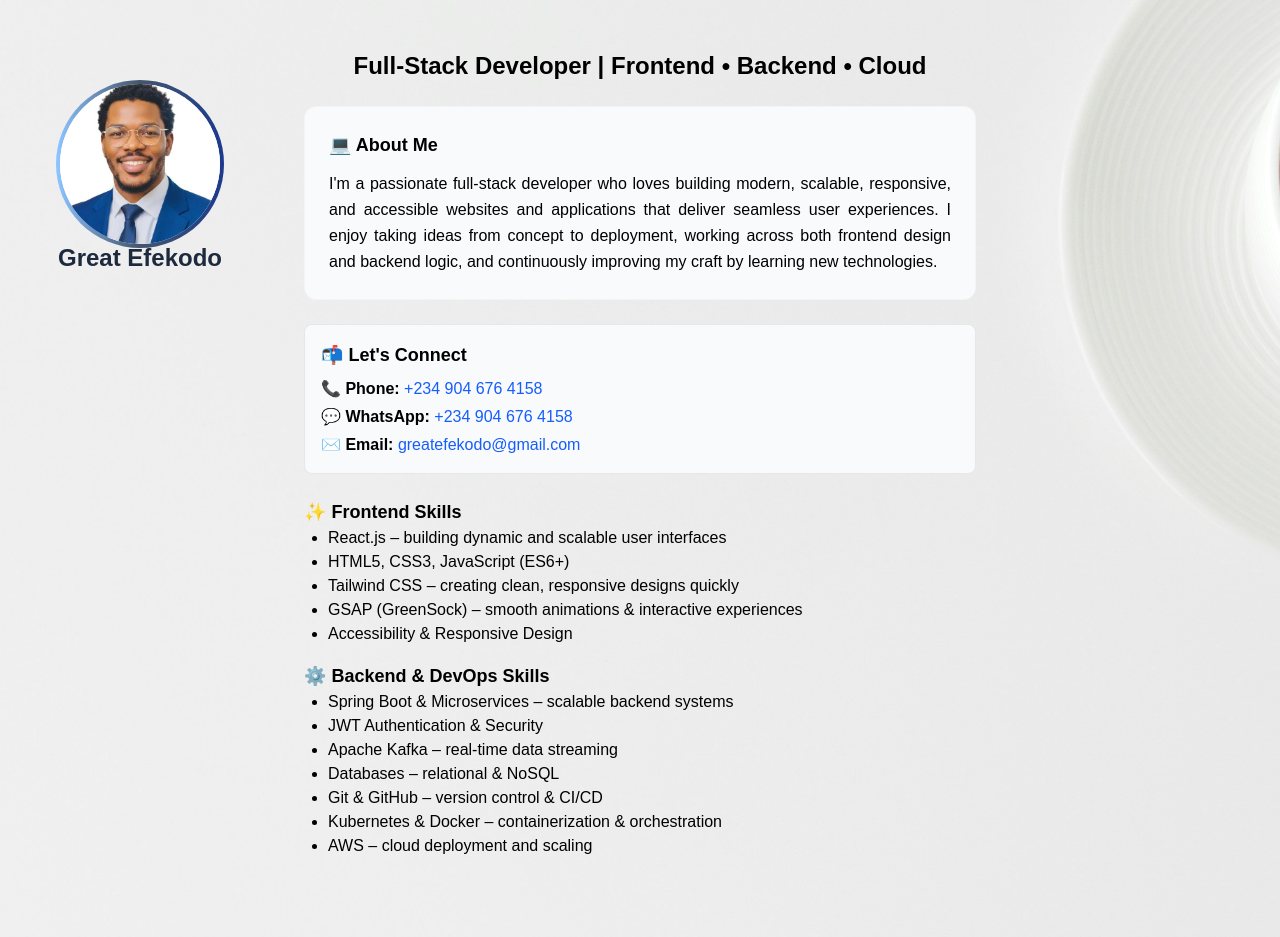
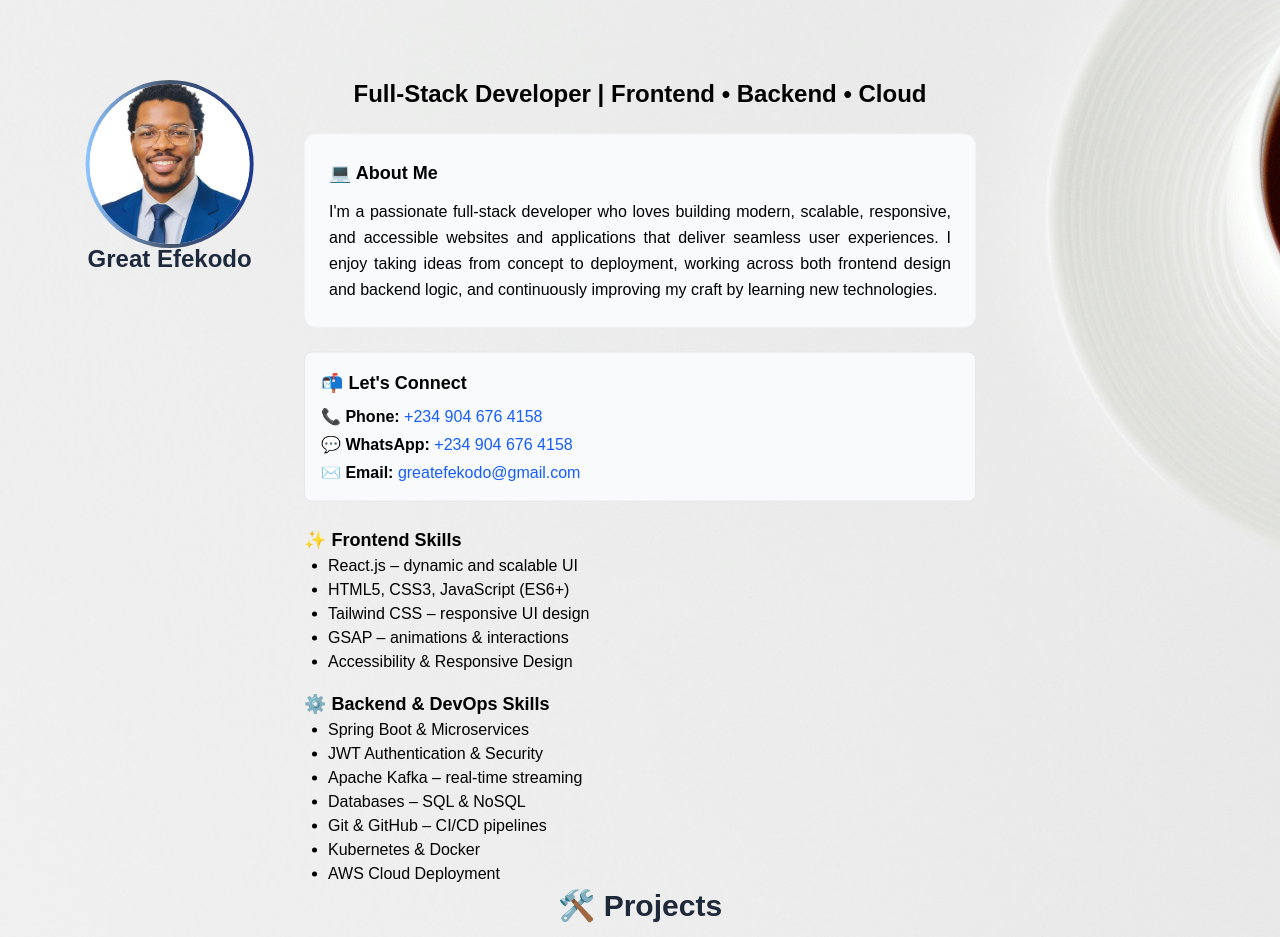
Before and after one commit to greatefekodo/Portfolio, a React (Vite) app: page / in a window 1280 px wide. Shown: the top 937 px of the page. Built offline with nearby package versions, Linux system fonts and the light colour scheme.

Commit message:
Made some adjuments

```diff
--- a/src/Section/About.jsx
+++ b/src/Section/About.jsx
@@ -4,13 +4,21 @@ import gsap from 'gsap';
 const About = () => {
   useEffect(() => {
     const hasAnimated = sessionStorage.getItem('aboutAnimated');
-    const moveDistance = -500;
+    const isMobile = window.innerWidth < 640;
+
+    if (!isMobile) {
+      // Desktop animation only
+      const imageMoveX = -70;
+      const nameMoveX = -70;
+      const nameMoveY = -90;
+      const aboutMoveY = -30;
+      const projectMoveY = -30;
 
       if (hasAnimated) {
-      gsap.set('.profile-image', { x: moveDistance });
-      gsap.set('.great', { x: moveDistance, y: -10 });
-      gsap.set('.about', { y: -250 });
-      gsap.set('.project', { y: -250 });
+        gsap.set('.profile-image', { xPercent: imageMoveX });
+        gsap.set('.great', { xPercent: nameMoveX, yPercent: nameMoveY });
+        gsap.set('.about', { yPercent: aboutMoveY });
+        gsap.set('.project', { yPercent: projectMoveY });
       } else {
         gsap.fromTo(
           '.profile-img',
@@ -23,32 +31,34 @@ const About = () => {
             ease: 'power1.inOut',
             onComplete: () => {
               const tl = gsap.timeline();
+
               tl.to('.profile-image', {
-              x: moveDistance,
+                xPercent: imageMoveX,
+                duration: 0.5,
                 ease: 'power1.inOut',
-              duration: 0.5,
               })
                 .to('.great', {
-                x: moveDistance,
-                y: -10,
-                ease: 'power1.inOut',
+                  xPercent: nameMoveX,
+                  yPercent: nameMoveY,
                   duration: 0.5,
                 })
                 .to('.about', {
-                y: -250,
-                ease: 'power1.inOut',
+                  yPercent: aboutMoveY,
                   duration: 0.5,
                 })
                 .to('.project', {
-                y: -250,
+                  yPercent: projectMoveY,
                   duration: 0.5,
                 });
+
               sessionStorage.setItem('aboutAnimated', 'true');
             },
           }
         );
       }
+    }
 
+    // SAVE SCROLL POSITION
     const savedScroll = sessionStorage.getItem('aboutScroll');
     if (savedScroll) {
       window.scrollTo(0, parseInt(savedScroll, 10));
@@ -64,9 +74,24 @@ const About = () => {
 
   return (
     <section className="px-4 sm:px-6 md:px-8 lg:px-12 max-w-3xl mx-auto profile">
-      <div className="flex justify-center mt-12 sm:mt-20 profile-image">
-        <div className="bg-gradient-to-r from-blue-300 via-slate-600 to-blue-900 p-0.5 sm:p-1 rounded-full">
-          <div className="w-32 h-32 sm:w-40 sm:h-40 rounded-full overflow-hidden bg-white flex items-center justify-center">
+
+      {/* MOBILE IMAGE */}
+      <div className="flex justify-center mt-12 sm:hidden">
+        <div className="bg-gradient-to-r from-blue-300 via-slate-600 to-blue-900 p-0.5 rounded-full">
+          <div className="w-32 h-32 rounded-full overflow-hidden bg-white flex items-center justify-center">
+            <img
+              src="/images/mypic.jpeg"
+              alt="Great Efekodo"
+              className="w-full h-full object-cover"
+            />
+          </div>
+        </div>
+      </div>
+
+      {/* DESKTOP IMAGE (animated) */}
+      <div className="hidden sm:flex justify-center mt-20 profile-image">
+        <div className="bg-gradient-to-r from-blue-300 via-slate-600 to-blue-900 p-1 rounded-full">
+          <div className="w-40 h-40 rounded-full overflow-hidden bg-white flex items-center justify-center">
             <img
               src="/images/mypic.jpeg"
               alt="Great Efekodo"
@@ -76,30 +101,34 @@ const About = () => {
         </div>
       </div>
 
-      <div className="mt-1 text-center">
+      <div className="mt-6 text-center">
         <h1 className="text-2xl font-bold text-slate-800 mb-4 great">
           Great Efekodo
         </h1>
 
         <div className="space-y-6 about">
+
           <h2 className="text-xl sm:text-2xl font-semibold text-black">
             Full-Stack Developer | Frontend • Backend • Cloud
           </h2>
 
+          {/* ABOUT ME BOX */}
           <div className="p-3 sm:p-6 bg-gray-50 rounded-xl border border-gray-100">
-            <h3 className="text-base sm:text-lg font-bold text-black mb-2 sm:mb-3 flex items-center">
+            <h3 className="text-base sm:text-lg font-bold text-black mb-3 flex items-center">
               💻 About Me
             </h3>
             <p className="text-left sm:text-justify text-black leading-relaxed text-sm sm:text-base">
-              I'm a passionate full-stack developer who loves building modern, scalable,
-              responsive, and accessible websites and applications that deliver
-              seamless user experiences. I enjoy taking ideas from concept to
-              deployment, working across both frontend design and backend logic,
-              and continuously improving my craft by learning new technologies.
+              I'm a passionate full-stack developer who loves building modern,
+              scalable, responsive, and accessible websites and applications
+              that deliver seamless user experiences. I enjoy taking ideas from
+              concept to deployment, working across both frontend design and
+              backend logic, and continuously improving my craft by learning new
+              technologies.
             </p>
           </div>
 
-          <div className="text-left text-black bg-gray-50 p-4 rounded-lg border border-gray-200">
+          {/* CONTACT BOX */}
+          <div className="text-left text-black bg-gray-50 p-4 rounded-lg border border-gray-200 ">
             <h3 className="text-lg font-semibold mb-2">📬 Let's Connect</h3>
             <ul className="space-y-1">
               <li>
@@ -128,14 +157,16 @@ const About = () => {
             </ul>
           </div>
 
+          {/* SKILLS */}
           <div className="text-left text-black space-y-4">
+
             <div>
               <h3 className="text-lg font-semibold">✨ Frontend Skills</h3>
               <ul className="list-disc pl-6">
-                <li>React.js – building dynamic and scalable user interfaces</li>
+                <li>React.js – dynamic and scalable UI</li>
                 <li>HTML5, CSS3, JavaScript (ES6+)</li>
-                <li>Tailwind CSS – creating clean, responsive designs quickly</li>
-                <li>GSAP (GreenSock) – smooth animations & interactive experiences</li>
+                <li>Tailwind CSS – responsive UI design</li>
+                <li>GSAP – animations & interactions</li>
                 <li>Accessibility & Responsive Design</li>
               </ul>
             </div>
@@ -143,17 +174,17 @@ const About = () => {
             <div>
               <h3 className="text-lg font-semibold">⚙️ Backend & DevOps Skills</h3>
               <ul className="list-disc pl-6">
-                <li>Spring Boot & Microservices – scalable backend systems</li>
+                <li>Spring Boot & Microservices</li>
                 <li>JWT Authentication & Security</li>
-                <li>Apache Kafka – real-time data streaming</li>
-                <li>Databases – relational & NoSQL</li>
-                <li>Git & GitHub – version control & CI/CD</li>
-                <li>Kubernetes & Docker – containerization & orchestration</li>
-                <li>AWS – cloud deployment and scaling</li>
+                <li>Apache Kafka – real-time streaming</li>
+                <li>Databases – SQL & NoSQL</li>
+                <li>Git & GitHub – CI/CD pipelines</li>
+                <li>Kubernetes & Docker</li>
+                <li>AWS Cloud Deployment</li>
               </ul>
             </div>
+
           </div>
-
 
         </div>
       </div>
--- a/src/Section/Projects.jsx
+++ b/src/Section/Projects.jsx
@@ -41,8 +41,8 @@ const Projects = () => {
   ];
 
   return (
-    <section className="mt-20 h-dvh px-4 project">
-      <h1 className="text-3xl font-bold flex items-center justify-center mb-8 text-gray-800">
+    <section className="mt-8 md:mt-0 h-dvh px-4 project">
+      <h1 className="text-3xl font-bold flex items-center justify-center mb-4 text-gray-800">
         🛠️ Projects
       </h1>
 
```
Lines whose indentation alone changed are shown as unchanged.
